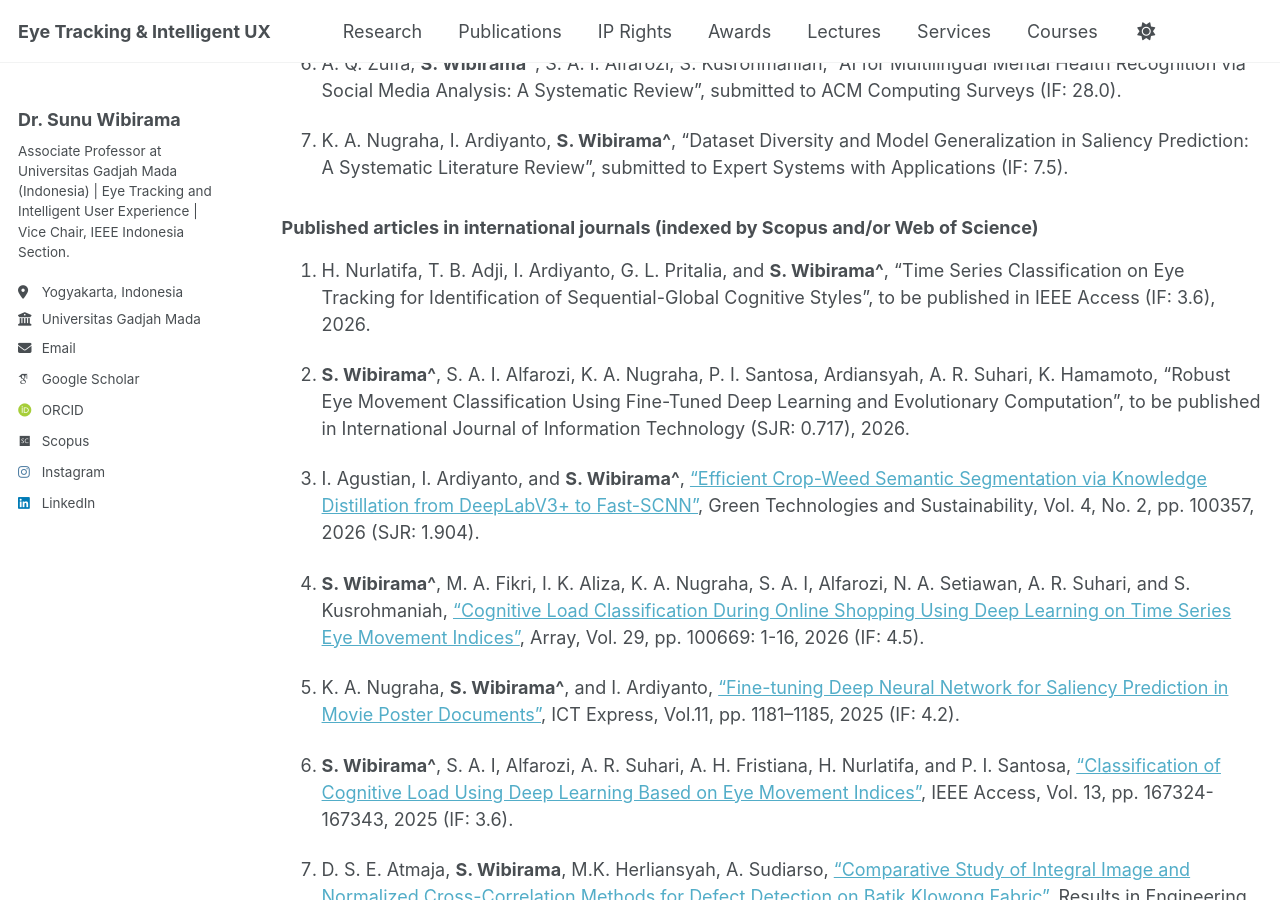
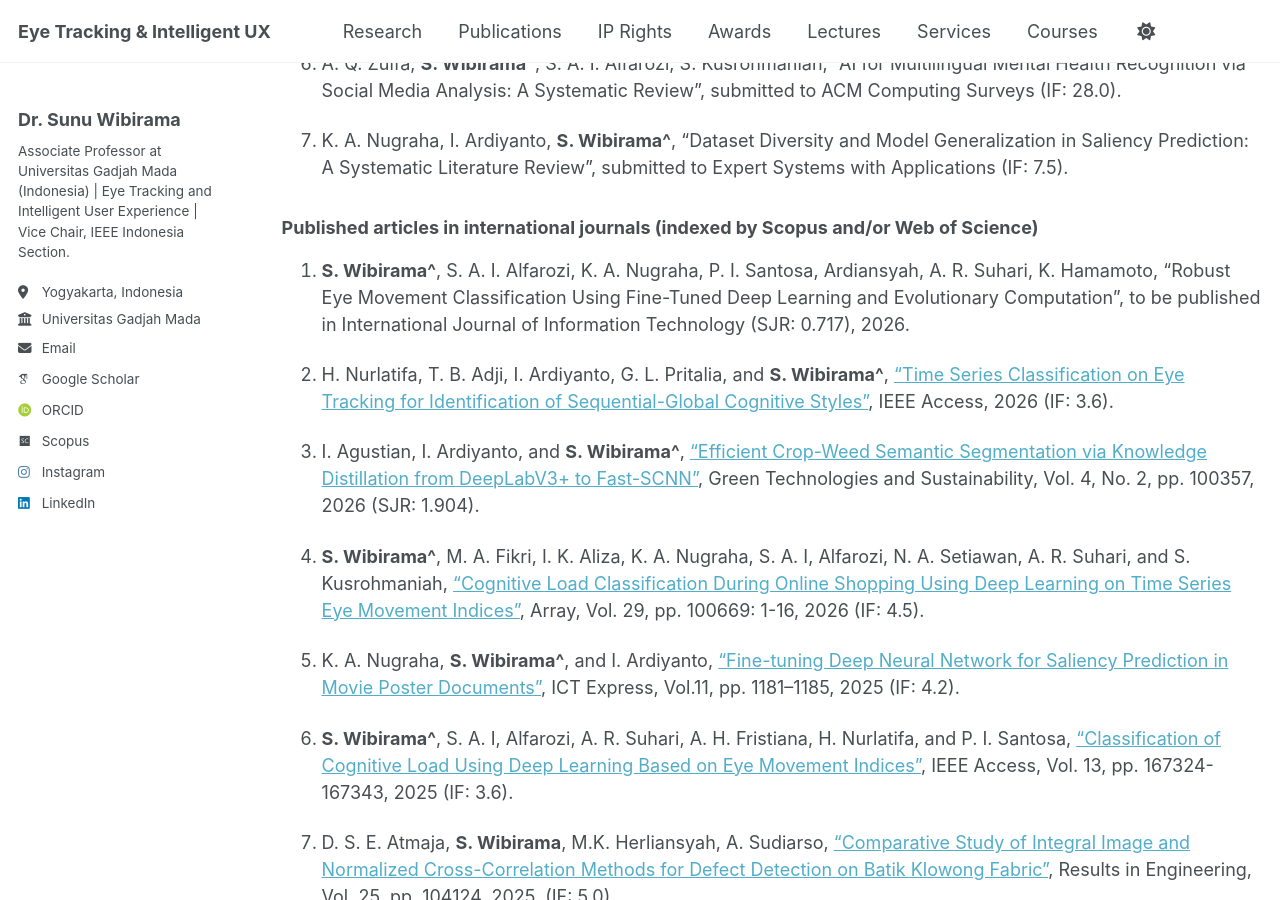
Before and after one commit to wibirama/wibirama.github.io, a Jekyll site: the page built from _pages/allpublications.md, in a window 1280 px wide and 900 px high, scrolled down 978 px. Built offline with Jekyll 4.4.1, drawn with Linux system fonts in a browser that asks for light colours; emoji names are drawn with the system emoji font; some web fonts are replaced; a script that is not in the unit is left out.

Commit message:
Update allpublications.md

```diff
--- a/_pages/allpublications.md
+++ b/_pages/allpublications.md
@@ -38,9 +38,9 @@ Journal articles
 
 ### Published articles in international journals (indexed by Scopus and/or Web of Science)
 
-1. H. Nurlatifa, T. B. Adji, I. Ardiyanto, G. L. Pritalia, and **S. Wibirama^**, "Time Series Classification on Eye Tracking for Identification of Sequential-Global Cognitive Styles", to be published in IEEE Access (IF: 3.6), 2026.
+1. **S. Wibirama^**, S. A. I. Alfarozi, K. A. Nugraha, P. I. Santosa, Ardiansyah, A. R. Suhari, K. Hamamoto, "Robust Eye Movement Classification Using Fine-Tuned Deep Learning and Evolutionary Computation", to be published in International Journal of Information Technology (SJR: 0.717), 2026.
 
-2. **S. Wibirama^**, S. A. I. Alfarozi, K. A. Nugraha, P. I. Santosa, Ardiansyah, A. R. Suhari, K. Hamamoto, "Robust Eye Movement Classification Using Fine-Tuned Deep Learning and Evolutionary Computation", to be published in International Journal of Information Technology (SJR: 0.717), 2026.
+2. H. Nurlatifa, T. B. Adji, I. Ardiyanto, G. L. Pritalia, and **S. Wibirama^**, ["Time Series Classification on Eye Tracking for Identification of Sequential-Global Cognitive Styles"](https://doi.org/10.1109/ACCESS.2026.3668841), IEEE Access, 2026 (IF: 3.6).
 
 3.  I. Agustian, I. Ardiyanto, and **S. Wibirama^**, ["Efficient Crop-Weed Semantic Segmentation via Knowledge Distillation from DeepLabV3+ to Fast-SCNN"](https://doi.org/10.1016/j.grets.2026.100357), Green Technologies and Sustainability, Vol. 4, No. 2, pp. 100357, 2026 (SJR: 1.904).
 
```
